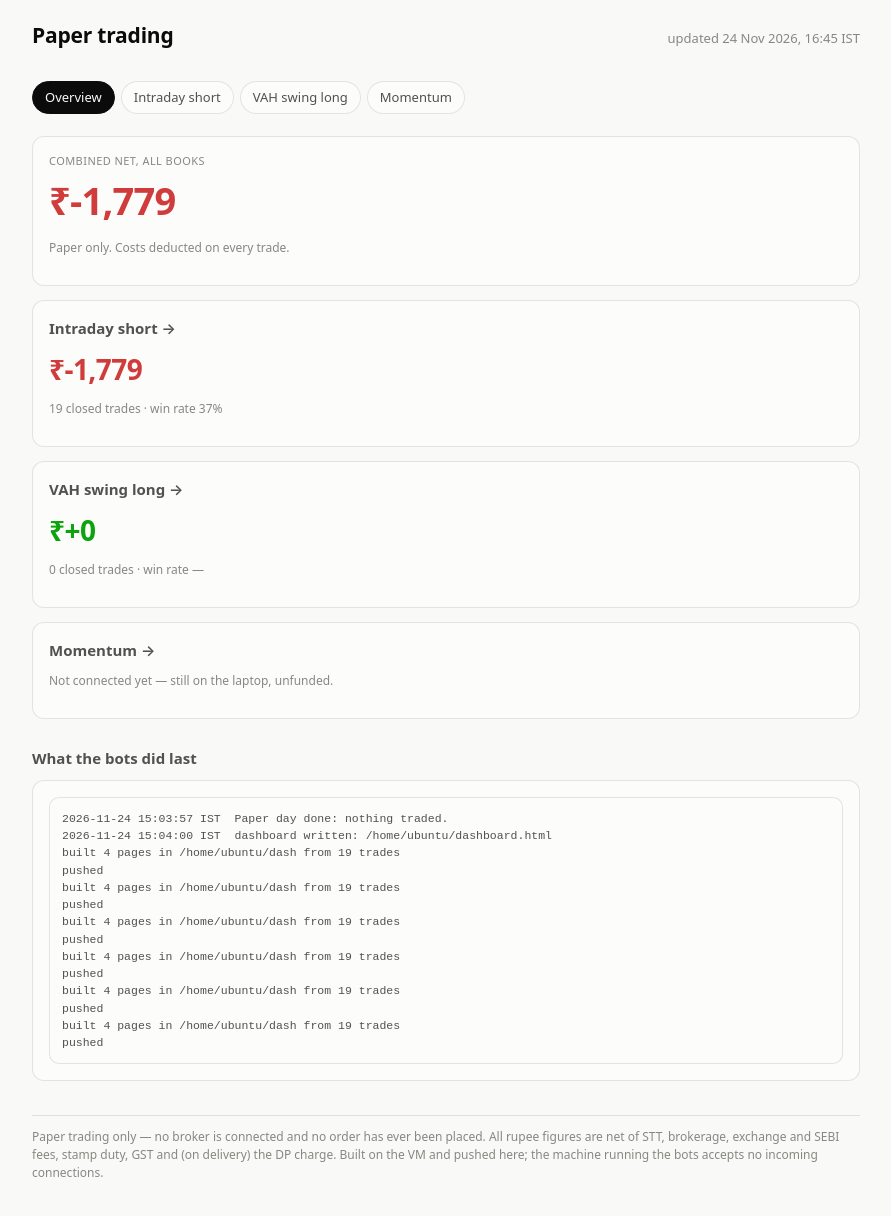
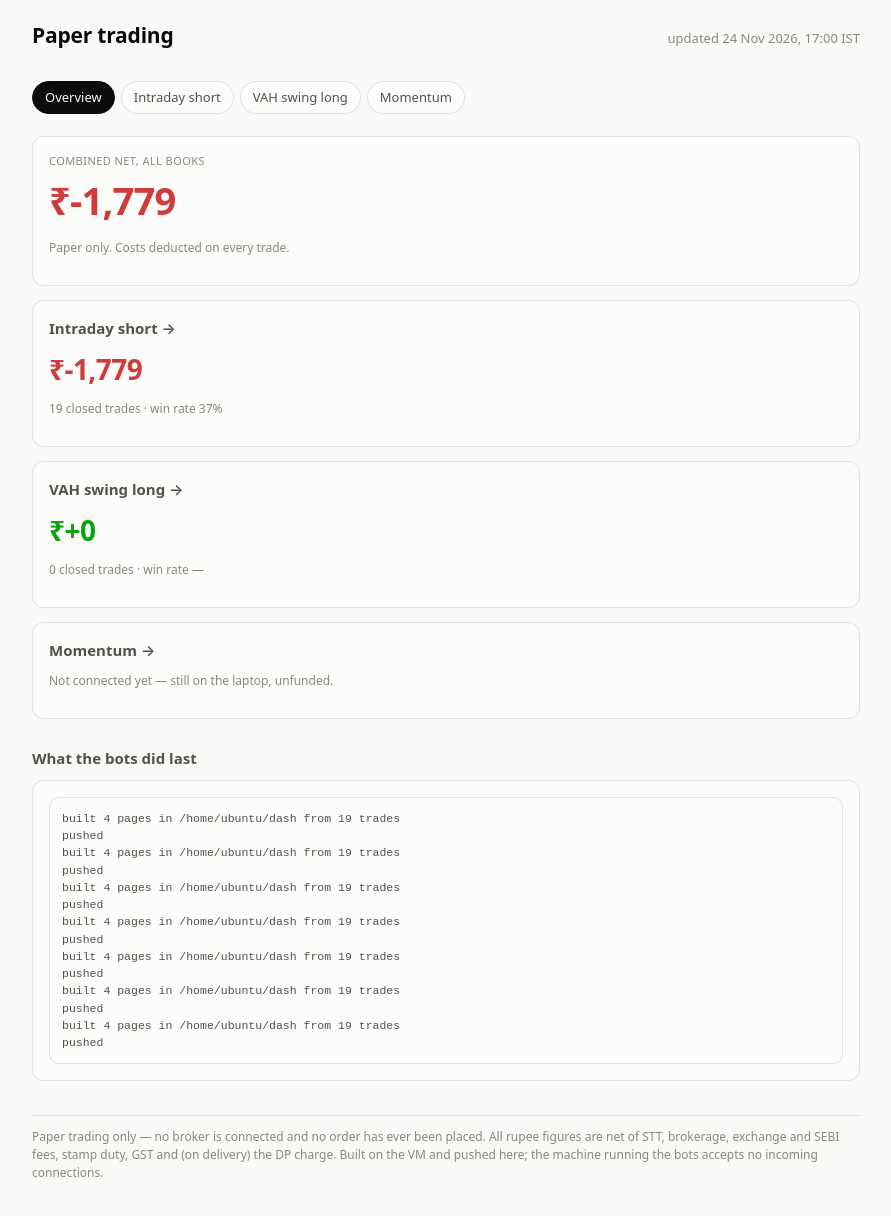
Before and after one commit to tanishqtilwani-prog/paper-dash, a plain HTML site: page index.html in a window 1280 px wide. Shown: the whole page, without its empty margins (194-1085 px from the left). Drawn offline with Linux system fonts and the light colour scheme.

Commit message:
dashboard 2026-11-24 17:00 IST

```diff
--- a/index.html
+++ b/index.html
@@ -62,7 +62,7 @@ padding:12px;overflow-x:auto;font-size:11.5px;color:var(--ink2);margin:0}
 footer{color:var(--muted);font-size:12px;margin-top:34px;
 border-top:1px solid var(--grid);padding-top:12px}
 </style></head><body><div id="tip"></div><div class="wrap">
-<header><h1>Paper trading</h1><span class="sub">updated 24 Nov 2026, 16:45 IST</span></header>
+<header><h1>Paper trading</h1><span class="sub">updated 24 Nov 2026, 17:00 IST</span></header>
 <nav><a href="index.html" class="on">Overview</a><a href="short.html">Intraday short</a><a href="swing.html">VAH swing long</a><a href="momentum.html">Momentum</a></nav>
 
 <div class="card"><div class="k" style="font-size:11px;letter-spacing:.04em;
@@ -70,8 +70,8 @@ text-transform:uppercase;color:var(--muted)">Combined net, all books</div>
 <p class="hero neg">₹-1,779</p>
 <p class="note">Paper only. Costs deducted on every trade.</p></div>
 <div class="card"><a href="short.html" style="text-decoration:none;color:inherit"><h2 style="margin:0 0 8px">Intraday short →</h2><p class="hero neg" style="font-size:28px">₹-1,779</p><p class="note">19 closed trades · win rate 37%</p></a></div><div class="card"><a href="swing.html" style="text-decoration:none;color:inherit"><h2 style="margin:0 0 8px">VAH swing long →</h2><p class="hero pos" style="font-size:28px">₹+0</p><p class="note">0 closed trades · win rate —</p></a></div><div class="card"><a href="momentum.html" style="text-decoration:none;color:inherit"><h2 style="margin:0 0 8px">Momentum →</h2><p class="note">Not connected yet — still on the laptop, unfunded.</p></a></div>
-<h2>What the bots did last</h2><div class="card"><pre>2026-11-24 15:03:57 IST  Paper day done: nothing traded.
-2026-11-24 15:04:00 IST  dashboard written: /home/ubuntu/dashboard.html
+<h2>What the bots did last</h2><div class="card"><pre>built 4 pages in /home/ubuntu/dash from 19 trades
+pushed
 built 4 pages in /home/ubuntu/dash from 19 trades
 pushed
 built 4 pages in /home/ubuntu/dash from 19 trades
```
Also changed, not shown: momentum.html (+1 -1 lines), short.html (+1 -1 lines), swing.html (+1 -1 lines).
